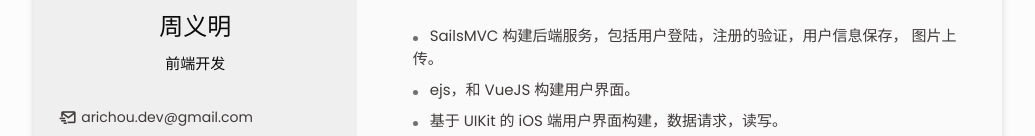
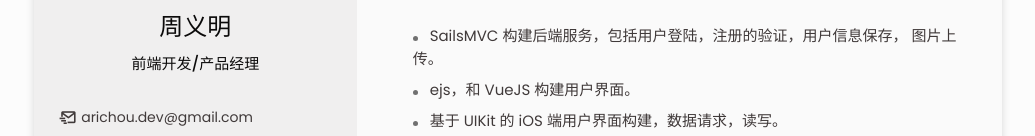
Before and after one commit to Ari-Chou/resume, a plain HTML site: page index.html in a window 1280 px wide. Shown: the part 201-337 px from the top of the page, without its empty margins (122-1157 px from the left). Drawn offline with nearby package versions, Linux system fonts and the light colour scheme.

Commit message:
Job search intention

```diff
--- a/index.html
+++ b/index.html
@@ -63,7 +63,7 @@
               <div class="home__data bd-grid">
                 <img src="./assets/img/perfil.jpg" alt="" class="home__img" />
                 <h1 class="home__title">周义明</h1>
-                <h3 class="home__profession">前端开发</h3>
+                <h3 class="home__profession">前端开发/产品经理</h3>
               </div>
               <!-- Information -->
               <div class="home__address bd-grid">
```
